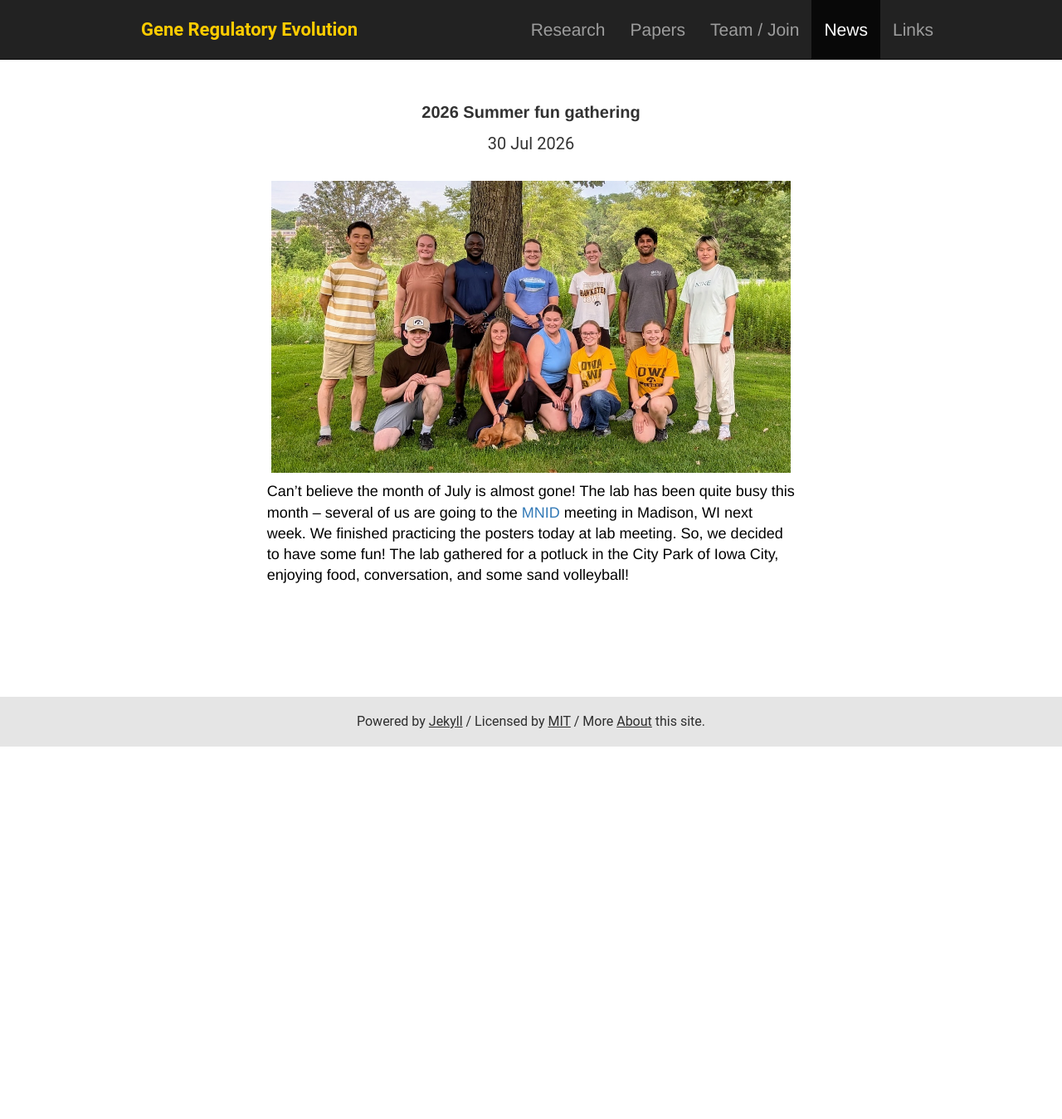
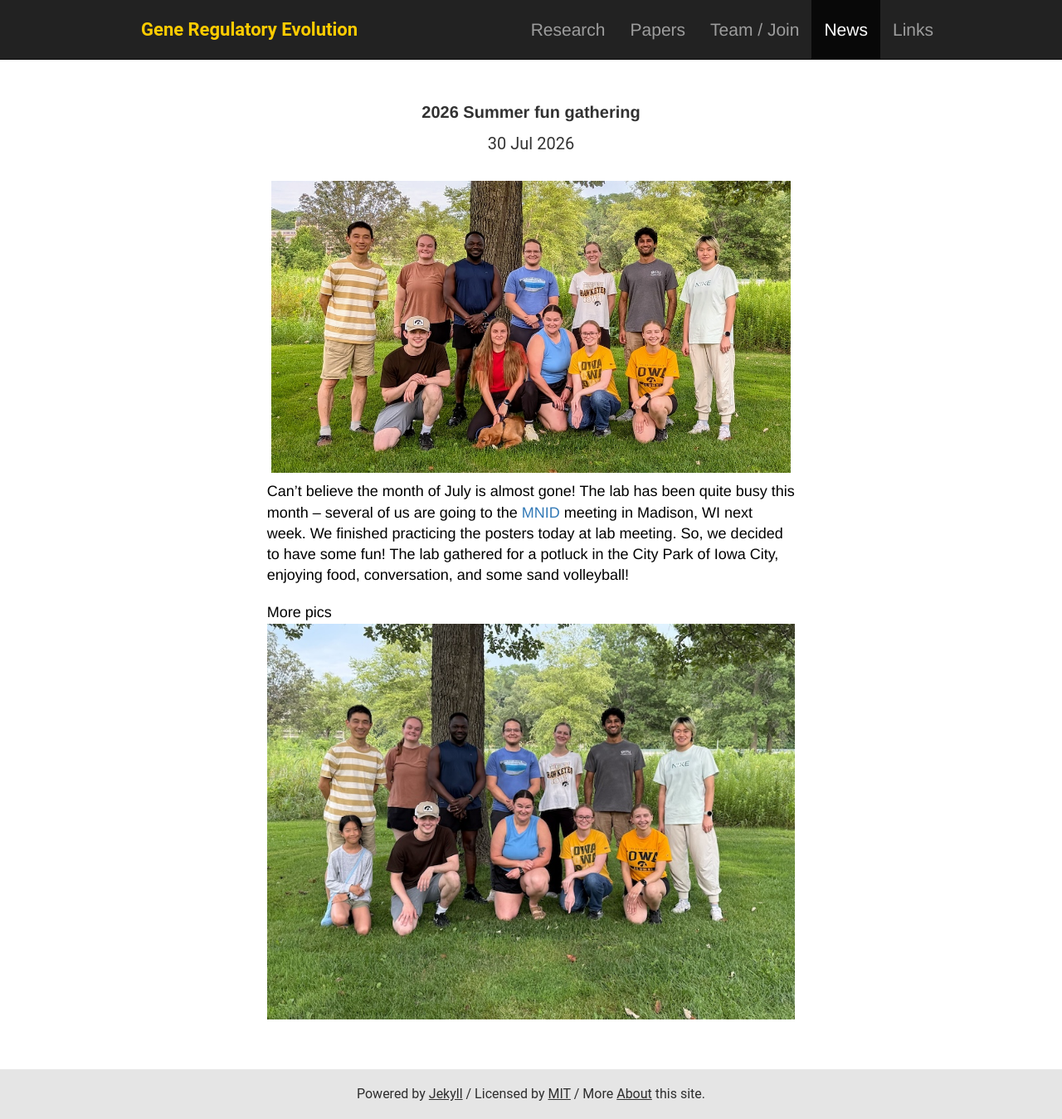
Before and after one commit to binhe-lab/binhe-lab-pub, a Jekyll site: the page built from news/_posts/2026-07-30-summer-potluck-and-volleyball.md, in a window 1280 px wide. Shown: the whole page at 83% size. Built offline with Jekyll 4.4.1, drawn with Linux system fonts in a browser that asks for light colours; nearby versions of some CDN libraries; a style sheet for code colours, icons or effects is not loaded; before the commit the page ends 900 px from its top, so only the background shows below that.

Commit message:
add lab pic with agnes
update permanent link for Noelle SURF news

```diff
--- a/news/_posts/2026-07-30-summer-potluck-and-volleyball.md
+++ b/news/_posts/2026-07-30-summer-potluck-and-volleyball.md
@@ -8,3 +8,6 @@ imgalt: /images/news/2026-07-30-summer-lab-gathering-2.jpg
 ---
 
 Can't believe the month of July is almost gone! The lab has been quite busy this month -- several of us are going to the [MNID](mnidmeeting.org) meeting in Madison, WI next week. We finished practicing the posters today at lab meeting. So, we decided to have some fun! The lab gathered for a potluck in the City Park of Iowa City, enjoying food, conversation, and some sand volleyball!
+
+More pics
+![lab picture with agnes](/images/news/2026-07-30-summer-lab-gathering-3.jpg)
```
Also changed, not shown: news/_posts/2026-07-29-Noelle-presenting-at-SURF.md (+1 -1 lines), Gemfile.lock, images/news/2026-07-30-summer-lab-gathering-3.jpg (added).
